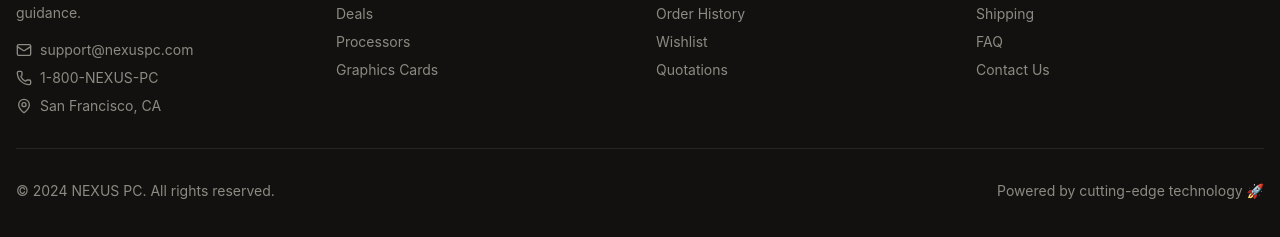
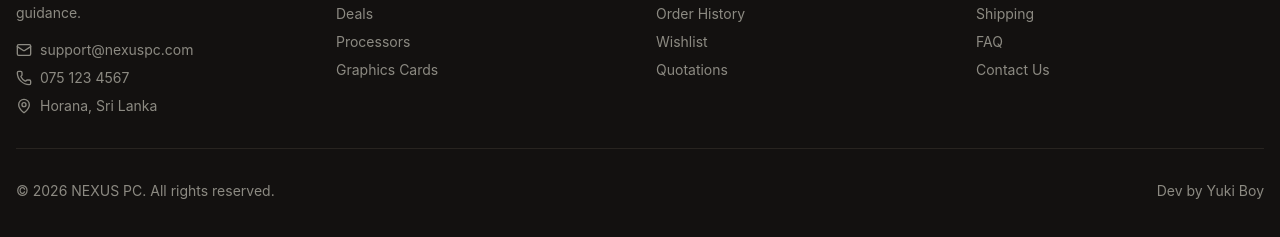
Before and after one commit to yukiboy121/Online-Web-Store, a Next.js app: page / in a window 1280 px wide. Shown: the part 2488-2725 px from the top of the page. Built offline with nearby package versions, Linux system fonts and the light colour scheme; no server answers; the database is empty.

Commit message:
feat: implement responsive footer component with navigation and contact information

```diff
--- a/src/components/Footer.tsx
+++ b/src/components/Footer.tsx
@@ -18,8 +18,8 @@
             <p className="text-sm text-nexus-muted leading-relaxed">Premium gaming PCs and components. Build your dream machine with expert guidance.</p>
             <div className="mt-4 space-y-2 text-sm text-nexus-muted">
               <div className="flex items-center gap-2"><Mail className="w-4 h-4" /> support@nexuspc.com</div>
-              <div className="flex items-center gap-2"><Phone className="w-4 h-4" /> 1-800-NEXUS-PC</div>
-              <div className="flex items-center gap-2"><MapPin className="w-4 h-4" /> San Francisco, CA</div>
+              <div className="flex items-center gap-2"><Phone className="w-4 h-4" /> 075 123 4567</div>
+              <div className="flex items-center gap-2"><MapPin className="w-4 h-4" /> Horana, Sri Lanka</div>
             </div>
           </div>
           <div>
@@ -54,8 +54,8 @@
           </div>
         </div>
         <div className="mt-8 pt-8 border-t border-nexus-border flex flex-col md:flex-row items-center justify-between text-sm text-nexus-muted">
-          <p>© 2024 NEXUS PC. All rights reserved.</p>
-          <p className="mt-2 md:mt-0">Powered by cutting-edge technology 🚀</p>
+          <p>© 2026 NEXUS PC. All rights reserved.</p>
+          <p className="mt-2 md:mt-0">Dev by Yuki Boy</p>
         </div>
       </div>
     </footer>
```
